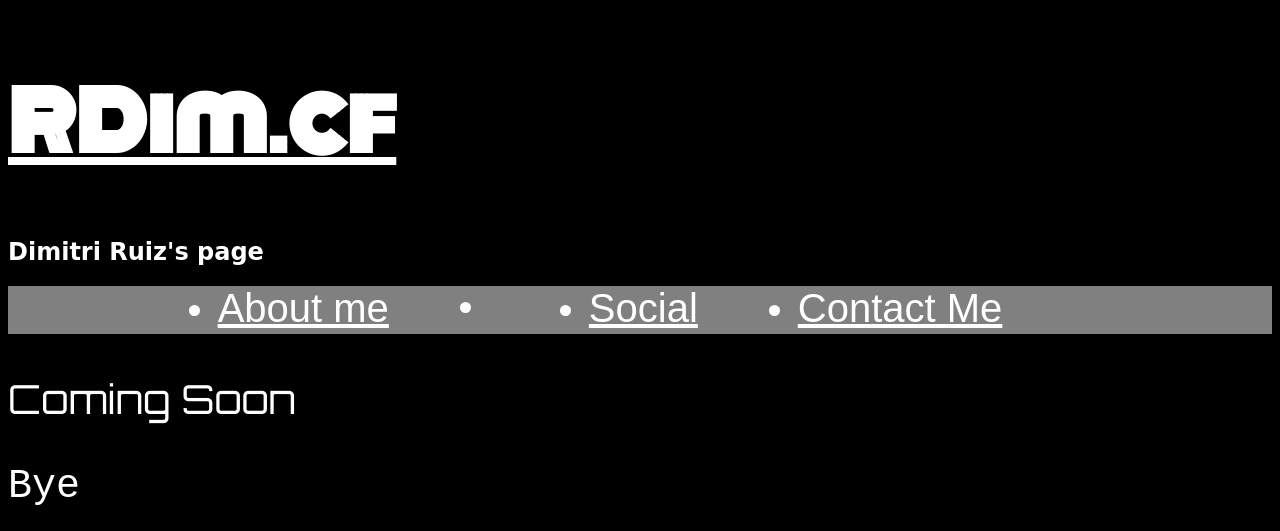
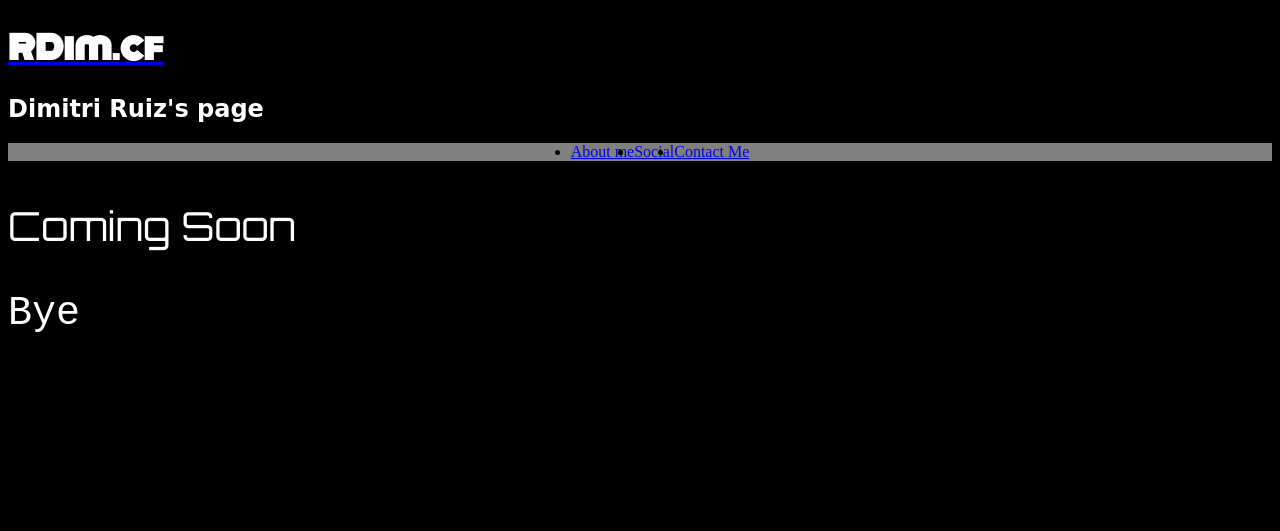
Before and after one commit to dimiruizp/dimiruizpsub.github.io, a plain HTML site: page index.html in a window 1280 px wide. Shown: the part 810-1341 px from the top of the page. After the commit the page ends 1186 px from the top, so only its background shows below. Drawn offline with Linux system fonts and the light colour scheme; a web font is replaced by a local one.

Commit message:
Update style.css

```diff
--- a/src/css/style.css
+++ b/src/css/style.css
@@ -47,14 +47,3 @@ p {
     flex-wrap: wrap;
     justify-content: center;
 }
-li {
-    font-size: 40px;
-    font-family: monospace;
-    color: white;
-    margin-right: 100px;
-}
-a {
-    font-size: 40px;
-    font-family: sans-serif;
-    color: white;
-}
```
